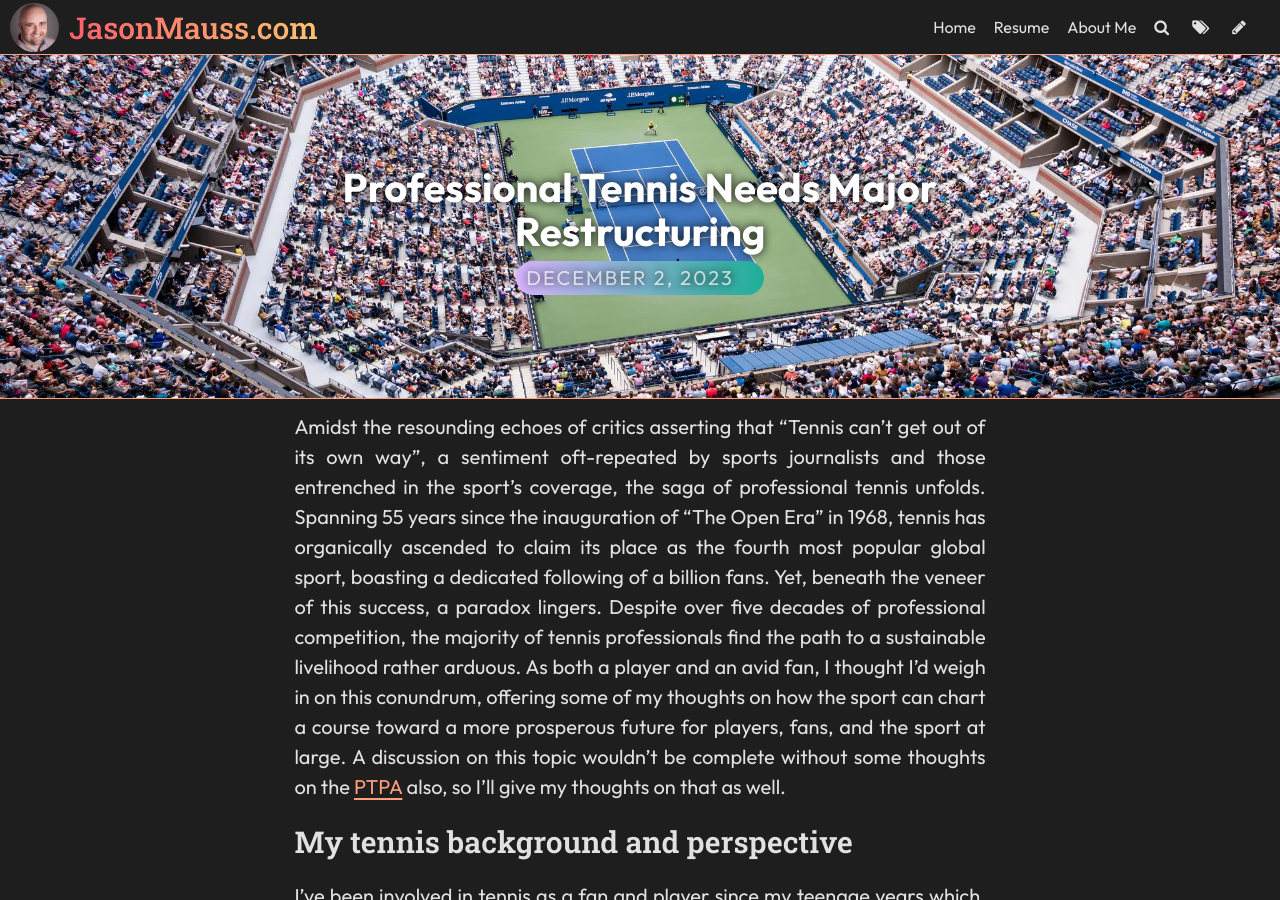
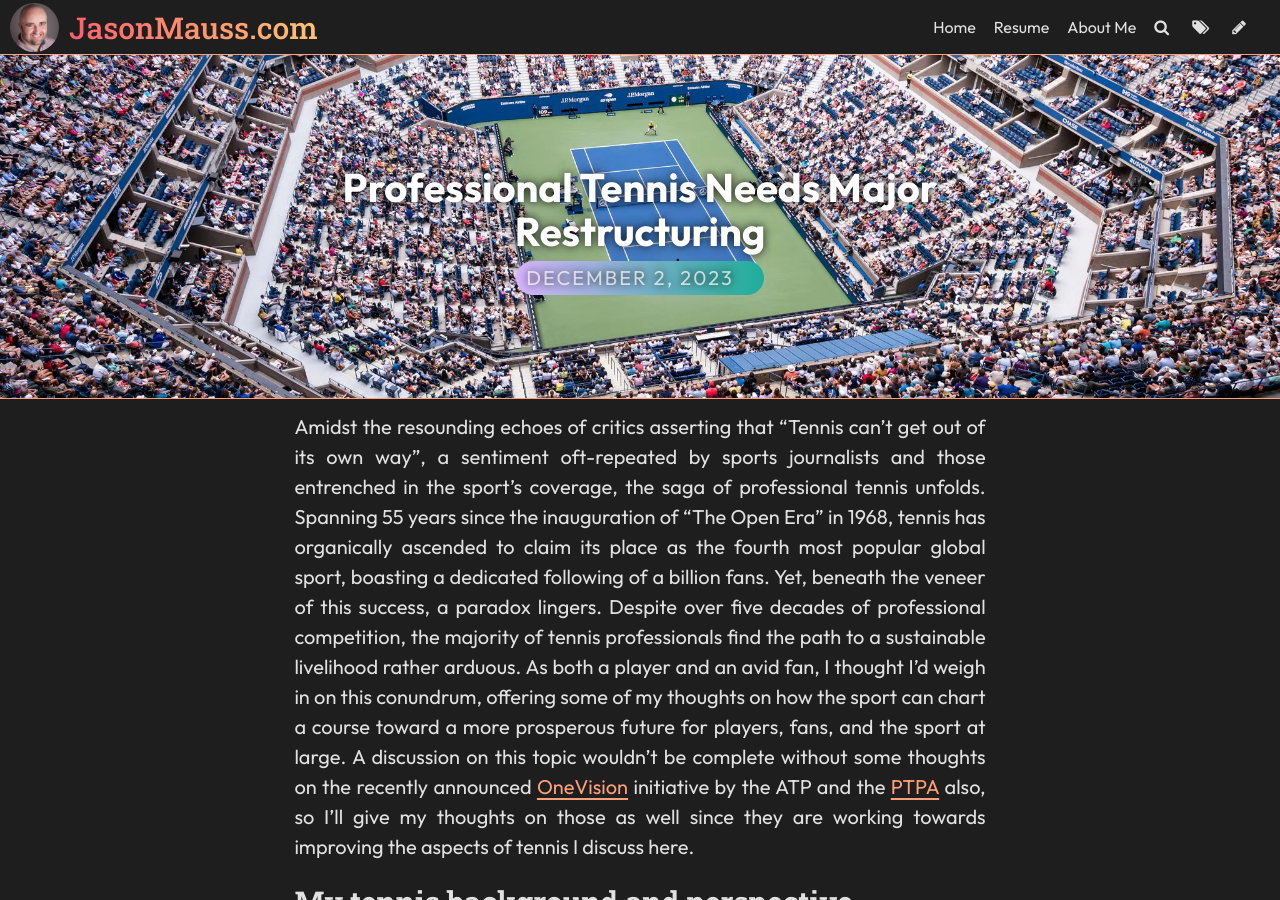
Before and after one commit to jasonmauss/jasonmaussblog, a Jekyll site: the page built from _posts/2023-12-02-professional-tennis-needs-major-restructuring.md, in a window 1280 px wide and 900 px high. Built offline with Jekyll 4.4.1, drawn with Linux system fonts in a browser that asks for light colours; some web fonts are replaced; comment, search, counter and statistics services are not loaded.

Commit message:
Update Post “2023-12-02-professional-tennis-needs-major-restructuring”

```diff
--- a/_posts/2023-12-02-professional-tennis-needs-major-restructuring.md
+++ b/_posts/2023-12-02-professional-tennis-needs-major-restructuring.md
@@ -12,7 +12,7 @@ tags:
   - Tennis
   - Opinion
 ---
-Amidst the resounding echoes of critics asserting that "Tennis can't get out of its own way", a sentiment oft-repeated by sports journalists and those entrenched in the sport's coverage, the saga of professional tennis unfolds. Spanning 55 years since the inauguration of "The Open Era" in 1968, tennis has organically ascended to claim its place as the fourth most popular global sport, boasting a dedicated following of a billion fans. Yet, beneath the veneer of this success, a paradox lingers. Despite over five decades of professional competition, the majority of tennis professionals find the path to a sustainable livelihood rather arduous. As both a player and an avid fan, I thought I'd weigh in on this conundrum, offering some of my thoughts on how the sport can chart a course toward a more prosperous future for players, fans, and the sport at large. A discussion on this topic wouldn't be complete without some thoughts on the [PTPA](https://www.ptpaplayers.com/) also, so I'll give my thoughts on that as well.
+Amidst the resounding echoes of critics asserting that "Tennis can't get out of its own way", a sentiment oft-repeated by sports journalists and those entrenched in the sport's coverage, the saga of professional tennis unfolds. Spanning 55 years since the inauguration of "The Open Era" in 1968, tennis has organically ascended to claim its place as the fourth most popular global sport, boasting a dedicated following of a billion fans. Yet, beneath the veneer of this success, a paradox lingers. Despite over five decades of professional competition, the majority of tennis professionals find the path to a sustainable livelihood rather arduous. As both a player and an avid fan, I thought I'd weigh in on this conundrum, offering some of my thoughts on how the sport can chart a course toward a more prosperous future for players, fans, and the sport at large. A discussion on this topic wouldn't be complete without some thoughts on the recently announced [OneVision](https://onevision.atptour.com/onevision/) initiative by the ATP and the [PTPA](https://www.ptpaplayers.com/) also, so I'll give my thoughts on those as well since they are working towards improving the aspects of tennis I discuss here.
 
 ### My tennis background and perspective
 
```
